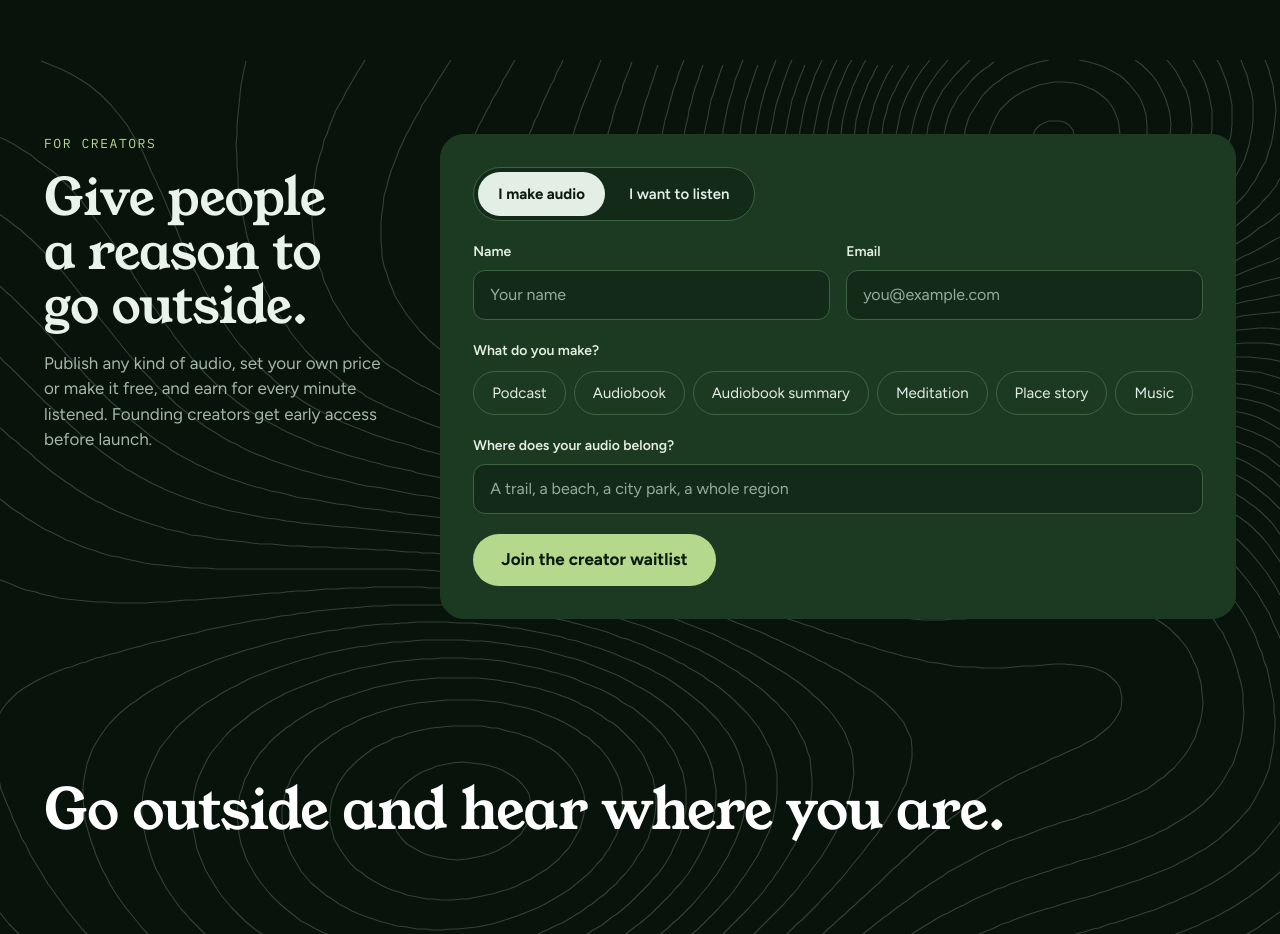
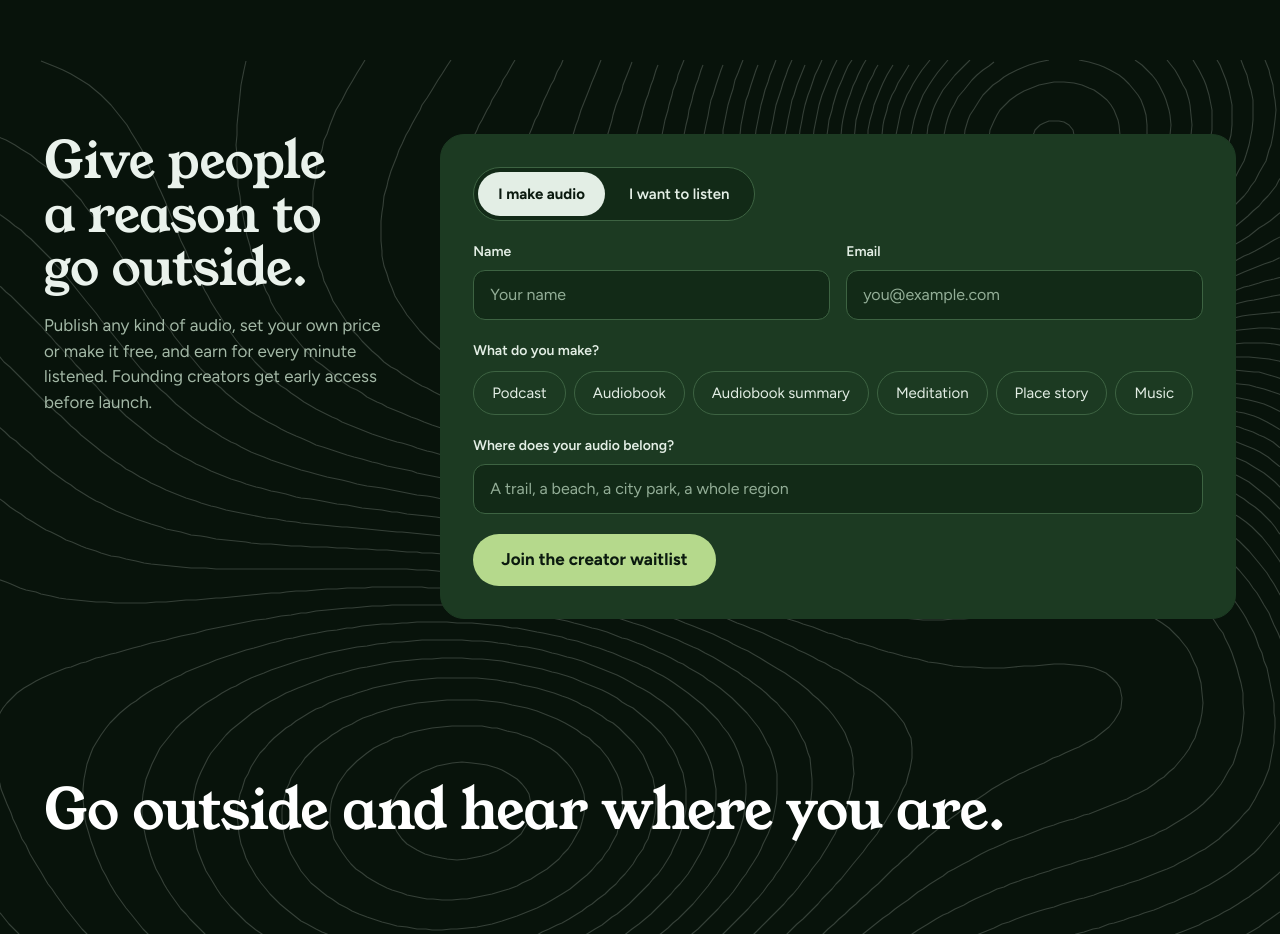
Before and after one commit to NatureMewebdemo/natureme-web, a Next.js app: page /coming-soon in a window 1280 px wide. Shown: the part 1960-2894 px from the top of the page. Built offline with nearby package versions, Linux system fonts and the light colour scheme.

Commit message:
Drop the "For creators" label above the waitlist
Co-Authored-By: Claude Opus 5.5 <noreply@anthropic.com>
Claude-Session: https://claude.ai/code/session_01A6s5zZ7C87myJc7rhawKoR

```diff
--- a/app/coming-soon/landing.css
+++ b/app/coming-soon/landing.css
@@ -50,7 +50,6 @@
 .ls-join-copy{flex:1 1 340px;min-width:0;display:flex;flex-direction:column;gap:18px}
 .ls-join-copy h2{font-size:clamp(36px,4vw,54px);line-height:1.05}
 .ls-join-copy p:last-child{color:var(--ls-muted);max-width:30em}
-.ls-eyebrow{font-family:var(--mono);font-size:13px;letter-spacing:.12em;text-transform:uppercase;color:var(--ls-highlight)}
 .ls-card{flex:999 1 520px;min-width:0;background:var(--ls-deep);color:var(--ls-on-deep);border:1px solid var(--ls-deep);border-radius:24px;padding:32px;display:flex;flex-direction:column;gap:20px}
 @media (max-width:520px){.ls-card{padding:22px}}
 .ls-switch{display:inline-flex;align-self:flex-start;background:var(--ls-deeper);border:1px solid var(--ls-deep-line);border-radius:999px;padding:4px;gap:4px}
--- a/app/coming-soon/page.tsx
+++ b/app/coming-soon/page.tsx
@@ -55,7 +55,6 @@ export default function ComingSoonPage() {
 
       <section id="waitlist" className="ls-wrap ls-join">
         <div className="ls-join-copy">
-          <p className="ls-eyebrow">For creators</p>
           <h2>Give people a reason to go outside.</h2>
           <p>Publish any kind of audio, set your own price or make it free, and earn for every minute listened. Founding creators get early access before launch.</p>
         </div>
```
